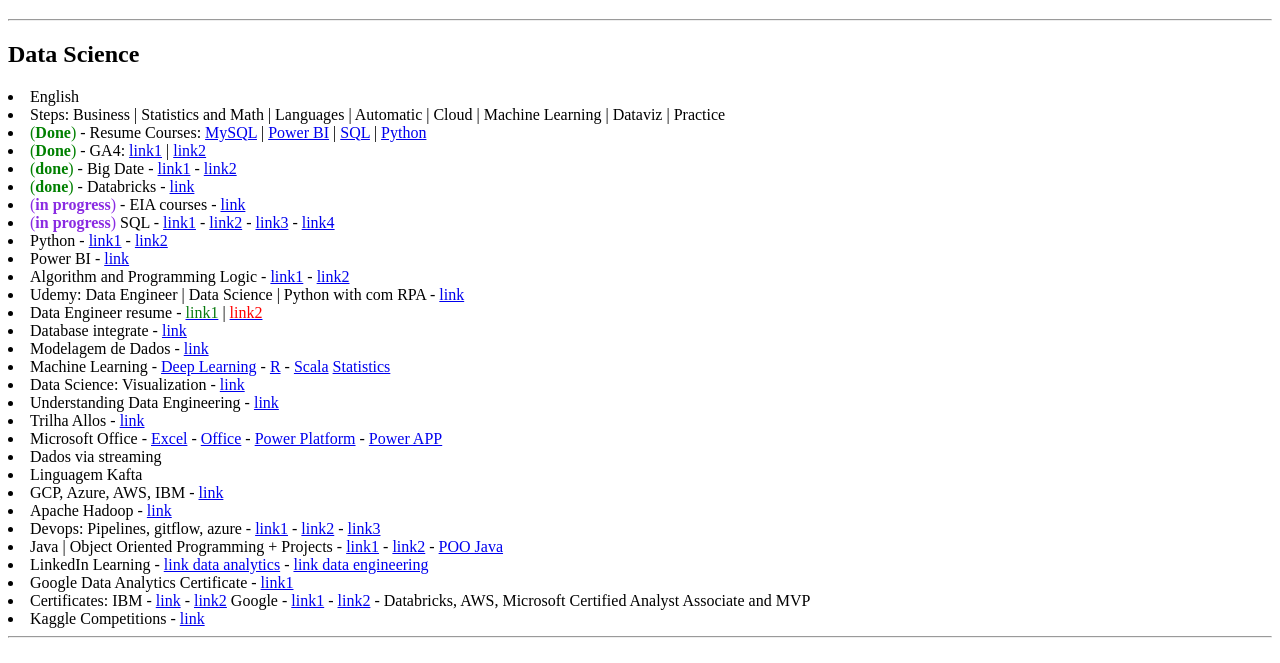
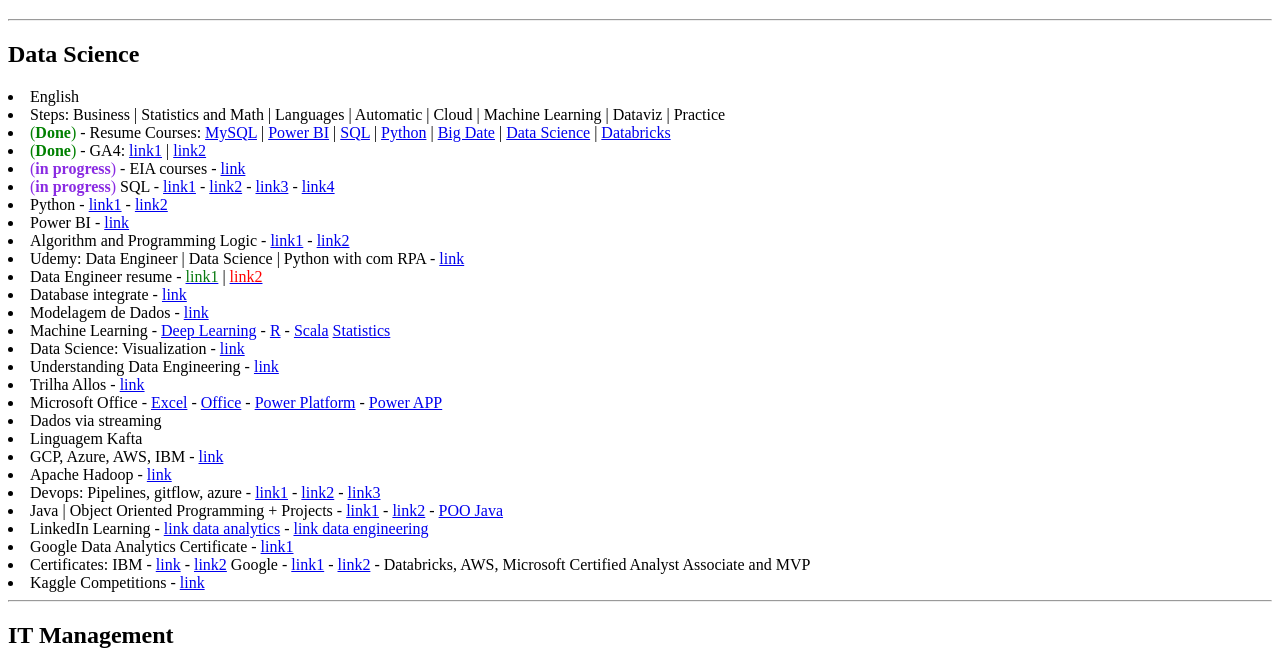
Before and after one commit to vinidiassantos/Study-plan, a plain HTML site: page index.html in a window 1280 px wide. Shown: the part 61-724 px from the top of the page. Drawn offline with Linux system fonts and the light colour scheme.

Commit message:
Update index.html

```diff
--- a/index.html
+++ b/index.html
@@ -19,23 +19,15 @@
             <a href="https://www.youtube.com/watch?v=XQkf-6Yl3WM" target="_blank"><span>MySQL</span></a> |
             <a href="https://www.youtube.com/watch?v=Vh6FS-pqjsM" target="_blank"><span>Power BI</span></a> |
             <a href="https://www.youtube.com/watch?v=OFLMhFuArXQ" target="_blank"><span>SQL</span></a> |
-            <a href="https://www.youtube.com/watch?v=-VeVq64Fgw0" target="_blank"><span>Python</span></a>
+            <a href="https://www.youtube.com/watch?v=-VeVq64Fgw0" target="_blank"><span>Python</span></a> |
+            <a href="https://www.youtube.com/watch?v=1SNoNTaWFIo&list=PLzKHEB8QCel8UIA2JfUTYQaUgvJa6mUog" target="_blank"><span>Big Date</span></a> |
+            <a href="https://www.udemy.com/course/data-science-para-iniciantes-facil-e-simples/learn/lecture/18225370?start=15#overview" target="_blank"><span>Data Science</span></a> |
+            <a href="https://www.youtube.com/watch?v=AKOtqSsBb28&list=PLnxUgOpvXnWzTkha0174lXfES019PQz9U" target="_blank"><span>Databricks</span></a>
         </li>
         <li>
             <span style="color:green">(<b>Done</b>)</span> - GA4:
             <a href="https://www.youtube.com/playlist?list=PLI5YfMzCfRtZ4bHJJDl_IJejxMwZFiBwz" target="_blank"><span>link1</span></a> |
             <a href="https://www.youtube.com/playlist?list=PLI5YfMzCfRtZNBRmhTEJkcHYvN_x_wpxM" target="_blank"><span>link2</span></a>
-        </li>
-        <li>
-            <span style="color:green">(<b>done</b>)</span>
-            - Big Date -
-            <a href="https://www.youtube.com/watch?v=1SNoNTaWFIo&list=PLzKHEB8QCel8UIA2JfUTYQaUgvJa6mUog" target="_blank">link1</a> -
-            <a href="https://www.udemy.com/course/data-science-para-iniciantes-facil-e-simples/learn/lecture/18225370?start=15#overview" target="_blank">link2</a>
-        </li>
-        <li>
-            <span style="color:green">(<b>done</b>)</span>
-            - Databricks -
-            <a href="https://www.youtube.com/watch?v=AKOtqSsBb28&list=PLnxUgOpvXnWzTkha0174lXfES019PQz9U" target="_blank">link</a>
         </li>
         <li>
             <span style="color:blueviolet">(<b>in progress</b>)</span> - EIA courses -
```
